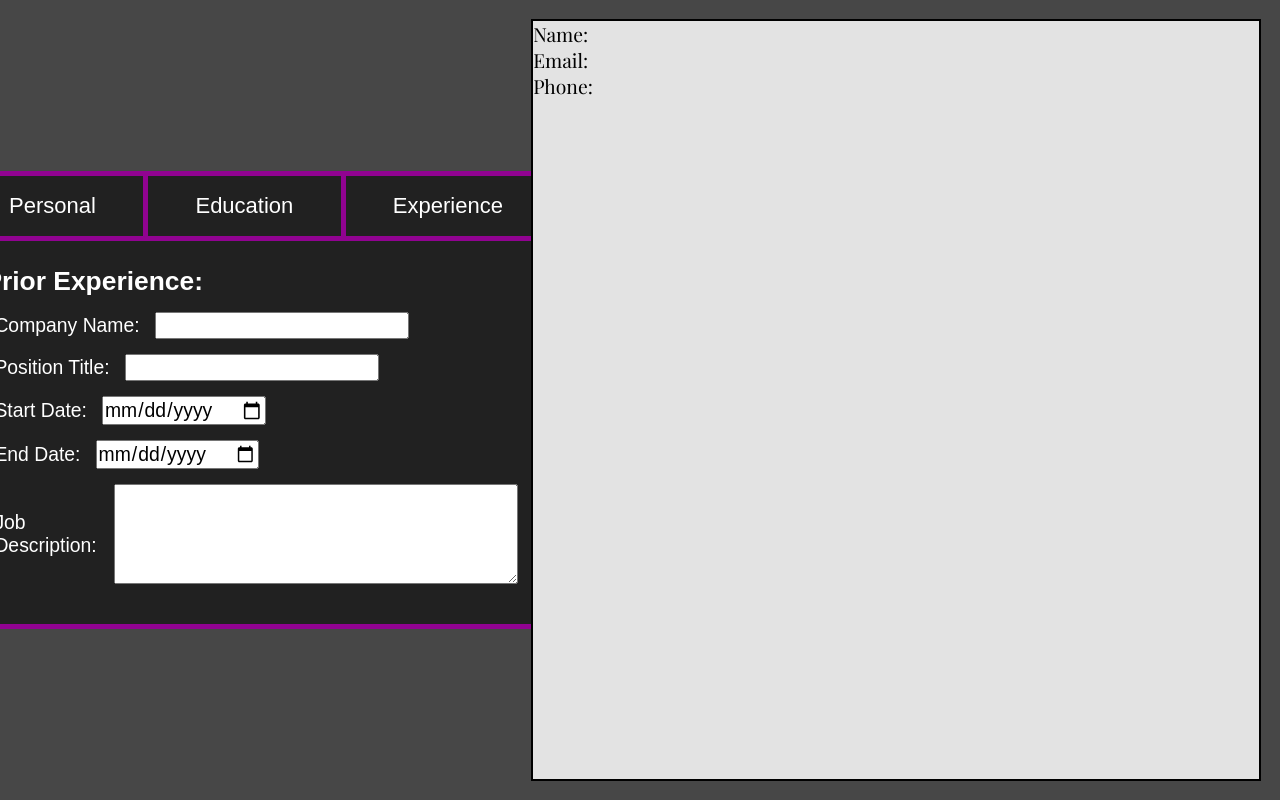
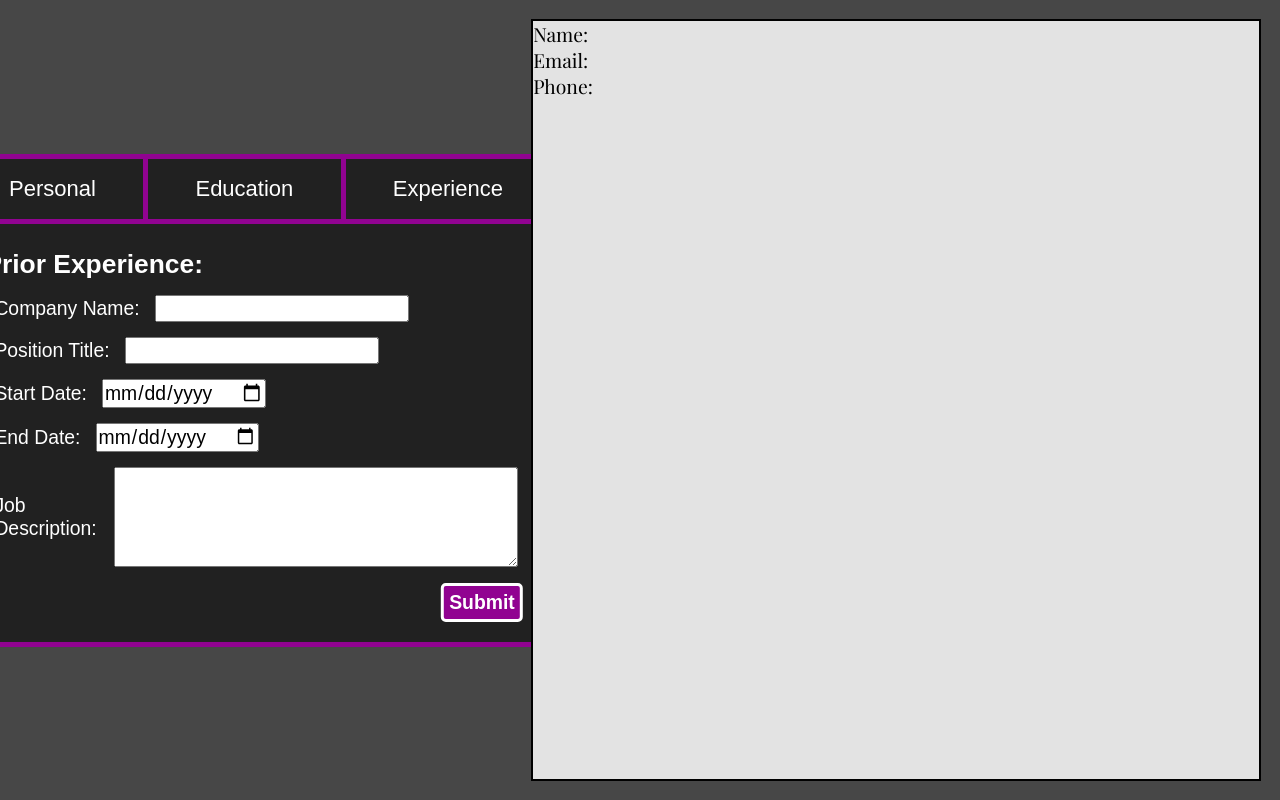
Before and after one commit to Mad-Catter/odin-cv-application, a React (Vite) app: page / in a window 1280 px wide. Built offline with nearby package versions, Linux system fonts and the light colour scheme; a web font is replaced by a local one.

Commit message:
added empty submit buttons

```diff
--- a/src/components/Form.jsx
+++ b/src/components/Form.jsx
@@ -1,6 +1,36 @@
 import '../styles/Form.css';
 // TODO: Change this from magic number bs to something that scales if possible.
 // Maybe add arrow buttons to the bottom of the ul
+
+// Function 1.
+// The inputs do not edit ther state on change, and instead the state is only changed upon clicking submit (closest to current code) and sets the inputs to disabled
+// Clicking edit resets the states to nothing and reenables the inputs
+function submitChanges(e, inputs, stateSetters, numChange) {
+  console.log(inputs);
+  console.log(stateSetters);
+  if (inputs.length !== stateSetters.length) {
+    throw new Error('Inputs and setters are not equal');
+  }
+  for (let i = 0; i < inputs.length; i++) {
+    const setState = stateSetters[i];
+    const input = inputs[i];
+    setState(input.value);
+    input.setAttribute('disabled', true);
+  }
+  e.target.textContent = 'Edit';
+  e.target.onClick = (e) => editChanges(e, inputs, stateSetters, numChange);
+  jankChange(numChange);
+}
+function editChanges(e, inputs, stateSetters, numChange) {
+  for (let i = 0; i < inputs.length; i++) {
+    const setState = stateSetters[i];
+    const input = inputs[i];
+    setState('');
+    input.removeAttribute('disabled');
+  }
+  e.target.textContent = 'Submit';
+  e.target.onClick = (e) => submitChanges(e, inputs, stateSetters, numChange);
+}
 function jankChange(num) {
   const ul = document.querySelector('ul');
   ul.style.transform = `translatex(${num}rem)`;
@@ -39,7 +69,7 @@ export default function Form({
       <form>
         <ul>
           <li>
-            <fieldset>
+            <fieldset className="personal">
               <legend>Personal Info:</legend>
               <div className="input-container">
                 <label htmlFor="name">Name:*</label>
@@ -53,6 +83,15 @@ export default function Form({
                 <label htmlFor="phone">Phone Number:*</label>
                 <input type="phone" name="phone" id="phone" onChange={(e) => setPhone(e.target.value)} required />
               </div>
+              <button
+                type="button"
+                className="submit"
+                onClick={(e) =>
+                  submitChanges(e, document.querySelectorAll('.personal input'), [setName, setEmail, setPhone], -33.5)
+                }
+              >
+                Submit
+              </button>
             </fieldset>
           </li>
           <li>
@@ -75,6 +114,9 @@ export default function Form({
                 <label htmlFor="studyEnd">End Date:</label>
                 <input type="date" name="studyEnd" id="studyEnd" onChange={(e) => setStudyEnd(e.target.value)} />
               </div>
+              <button type="button" className="submit">
+                Submit
+              </button>
             </fieldset>
           </li>
           <li>
@@ -102,6 +144,9 @@ export default function Form({
                 <label htmlFor="jobDesc">Job Description:</label>
                 <textarea name="jobDesc" id="jobDesc" onChange={(e) => setJobDesc(e.target.value)}></textarea>
               </div>
+              <button type="button" className="submit">
+                Submit
+              </button>
             </fieldset>
           </li>
         </ul>
--- a/src/styles/Form.css
+++ b/src/styles/Form.css
@@ -53,6 +53,8 @@ li {
   width: 100%;
   margin: 5px;
   padding: 15px;
+  padding-bottom: 50px;
+  position: relative;
 }
 
 fieldset {
@@ -80,3 +82,20 @@ textarea {
   width: 100%;
   height: 100px;
 }
+
+.submit {
+  position: absolute;
+  bottom: 10px;
+  right: 25px;
+  padding: 5px;
+  border-radius: 5px;
+  background-color: var(--purple-border);
+  border: white 3px solid;
+  font-weight: bold;
+  cursor: pointer;
+  transition: all 0.4s;
+}
+
+.submit:hover {
+  transform: scale(1.15);
+}
```
Also changed, not shown: src/components/App.jsx (+7 -0 lines).
